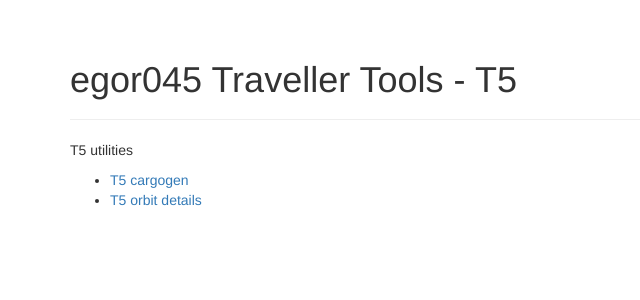
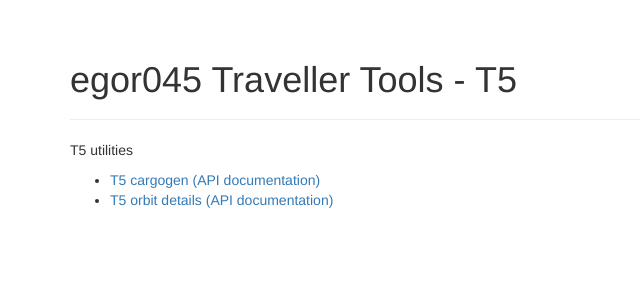
Before and after one commit to makhidkarun/egor045_trav_client, a Flask app: page /t5/ in a window 1280 px wide. Shown: the part 52-352 px from the top of the page, without its empty margins (0-640 px from the left). Run offline with Flask 2, Linux system fonts and the light colour scheme; parts of the project's set-up code (start-up, migrations or seed data) failed here and were passed over; some libraries are stand-ins or nearby versions.

Commit message:
Add support for link.api

```diff
--- a/web/app/templates/index.html
+++ b/web/app/templates/index.html
@@ -18,7 +18,12 @@
     {% endif %}
     <ul>
     {% for link in links %}
-    <li><a href="{{ link.uri }}">{{ link.text }}</a></li>
+    <li>
+        <a href="{{ link.uri }}">{{ link.text }}</a>
+        {% if link.api %}
+        <a href="{{ link.api }}">(API documentation)</a>
+        {% endif %}
+    </li>
     {% endfor %}
     </ul>
 </div>
```
